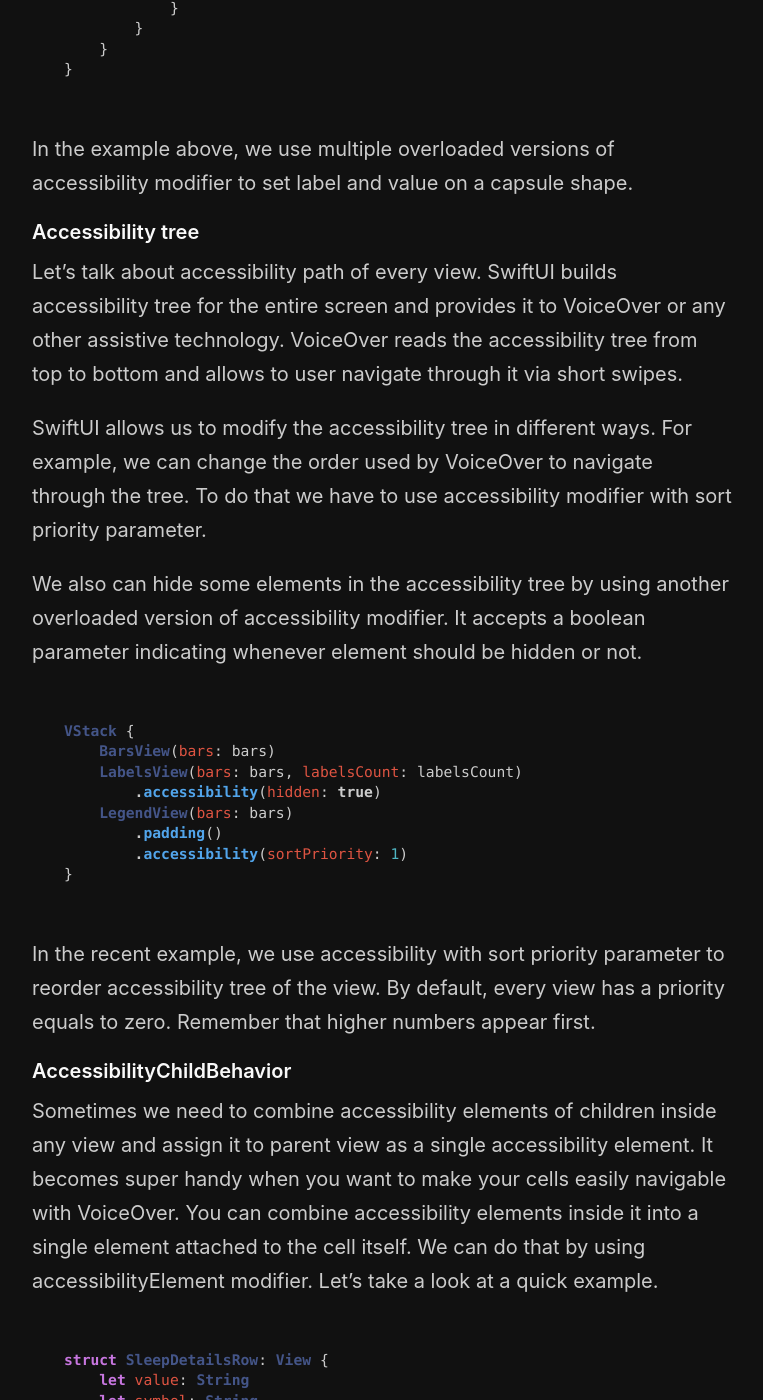
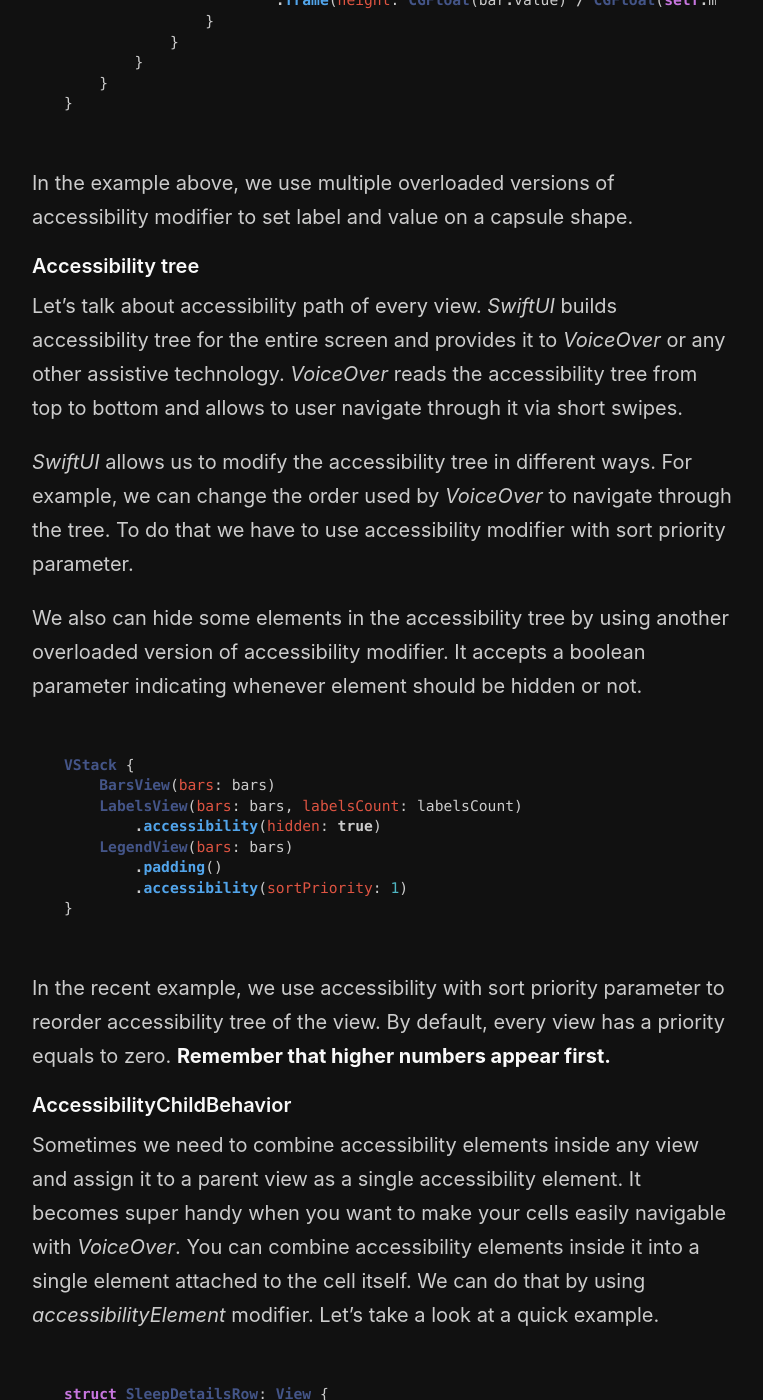
Before and after one commit to mecid/mecid.github.io, a Jekyll site: the page built from _posts/2019-09-10-accessibility-in-swiftui.md, in a window 1280 px wide and 1400 px high, scrolled down 1128 px. Shown: the whole window, without its empty margins (258-1021 px from the left). Built offline with Jekyll 4.4.1, drawn with Linux system fonts in a browser that asks for light colours; some of the changed text lies outside the part shown.

Commit message:
Update 2019-09-10-accessibility-in-swiftui.md

````diff
--- a/_posts/2019-09-10-accessibility-in-swiftui.md
+++ b/_posts/2019-09-10-accessibility-in-swiftui.md
@@ -3,12 +3,12 @@ title: Accessibility in SwiftUI
 layout: post
 ---
 
-This week I want to talk to you about Accessibility in SwiftUI. SwiftUI provides a ready to use accessibility implementation for standard User Interface elements like Text, Button, Toggle, etc. In most of the cases, you don't need to do something additional to make it work. But I will show how you can modify the accessibility tree by using accessibility modifiers.
+This week I want to talk to you about *Accessibility in SwiftUI*. *SwiftUI* provides a ready to use accessibility implementation for standard User Interface elements like *Text, Button, Toggle, etc*. In most of the cases, you don't need to do something additional to make it work. But I will show how you can modify the accessibility tree by using accessibility modifiers to improve your User Experience.
 
 #### Accessibility modifiers
-SwiftUI provides a bunch of accessibility modifiers for any view. By using accessibility modifiers, you can easily set label and value for a view, add accessibility traits and actions.
+*SwiftUI* provides a bunch of accessibility modifiers for any view. By using accessibility modifiers, you can easily set label and value for a view, add accessibility traits and actions.
 
-Assume that we are working on BarChart component and we want to make every Bar accessible to VoiceOver and VoiceControl users. Let's take a look at how we can do that by adding accessibility modifiers to custom shape view.
+Assume that we are working on *BarChart* component and we want to make every *Bar* accessible to *VoiceOver* and *VoiceControl* users. Let's take a look at how we can do that by adding accessibility modifiers to custom shape view.
 
 ```swift
 struct BarsView: View {
@@ -37,9 +37,9 @@ struct BarsView: View {
 In the example above, we use multiple overloaded versions of accessibility modifier to set label and value on a capsule shape.
 
 #### Accessibility tree
-Let's talk about accessibility path of every view. SwiftUI builds accessibility tree for the entire screen and provides it to VoiceOver or any other assistive technology. VoiceOver reads the accessibility tree from top to bottom and allows to user navigate through it via short swipes.
+Let's talk about accessibility path of every view. *SwiftUI* builds accessibility tree for the entire screen and provides it to *VoiceOver* or any other assistive technology. *VoiceOver* reads the accessibility tree from top to bottom and allows to user navigate through it via short swipes.
 
-SwiftUI allows us to modify the accessibility tree in different ways. For example, we can change the order used by VoiceOver to navigate through the tree. To do that we have to use accessibility modifier with sort priority parameter.
+*SwiftUI* allows us to modify the accessibility tree in different ways. For example, we can change the order used by *VoiceOver* to navigate through the tree. To do that we have to use accessibility modifier with sort priority parameter.
 
 We also can hide some elements in the accessibility tree by using another overloaded version of accessibility modifier. It accepts a boolean parameter indicating whenever element should be hidden or not.
 
@@ -54,10 +54,10 @@ VStack {
 }
 ```
 
-In the recent example, we use accessibility with sort priority parameter to reorder accessibility tree of the view. By default, every view has a priority equals to zero. Remember that higher numbers appear first.
+In the recent example, we use accessibility with sort priority parameter to reorder accessibility tree of the view. By default, every view has a priority equals to zero. **Remember that higher numbers appear first.**
 
 #### AccessibilityChildBehavior
-Sometimes we need to combine accessibility elements of children inside any view and assign it to parent view as a single accessibility element. It becomes super handy when you want to make your cells easily navigable with VoiceOver. You can combine accessibility elements inside it into a single element attached to the cell itself. We can do that by using accessibilityElement modifier. Let's take a look at a quick example.
+Sometimes we need to combine accessibility elements inside any view and assign it to a parent view as a single accessibility element. It becomes super handy when you want to make your cells easily navigable with *VoiceOver*. You can combine accessibility elements inside it into a single element attached to the cell itself. We can do that by using *accessibilityElement* modifier. Let's take a look at a quick example.
 
 ```swift
 struct SleepDetailsRow: View {
@@ -83,7 +83,7 @@ struct SleepDetailsRow: View {
 }
 ```
 
-Here we use accessibilityElement modifier with children combine option which merges all the accessibility information provided by the children and assign it to a parent view. accessibilityElement modifier also allows us to ignore or contain children accessibility information by using other options of AccessibilityChildBehavior.
+Here we use *accessibilityElement* modifier with children combine option which merges all the accessibility information provided by the children into a single element and assign it to a parent view. *accessibilityElement* modifier also allows us to ignore or contain children accessibility information by using other options provided by *AccessibilityChildBehavior*.
 
 #### Conclusion
-Today we learned how to customize accessibility experience in our apps by using simple accessibility modifier in SwiftUI. I hope you will use that information to improve your User Experience. Remember that accessibility isn't a feature or a "nice to have." It's a necessity. So let's make your app accessible for everyone.
+Today we learned how to customize accessibility experience in our apps by using simple accessibility modifier in *SwiftUI*. I hope you will use that information to improve your User Experience. Remember that accessibility isn't a feature or a "nice to have." **It's a necessity**. So let's make your app accessible for everyone. Feel free to follow me on [Twitter](https://twitter.com/mecid) and ask your questions related to this post. Thanks for reading and see you next week!
````
